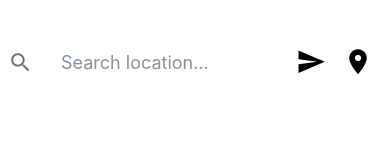
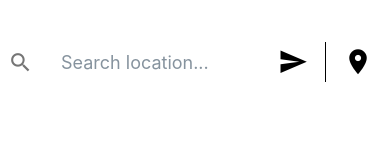
Before and after one commit to blevrel/Weather-app, a React Native app: screen / in a window 390 px wide. Shown: the top 160 px of the page. Built offline with nearby package versions, Linux system fonts and the light colour scheme.

Commit message:
feat (searchBar): add separation bar between searchbar and geolocation button

```diff
--- a/App.tsx
+++ b/App.tsx
@@ -14,6 +14,7 @@ const weather_proj: () => React.JSX.Element = () => {
 				<View style={styles.topbar}>
 					<SearchbarComponent></SearchbarComponent>
 					<SearchIconComponent></SearchIconComponent>
+					<View style={styles.separationBar}></View>
 					<GeolocationComponent></GeolocationComponent>
 				</View>
 				<TabNavigationContainer />
@@ -26,6 +27,7 @@ const weather_proj: () => React.JSX.Element = () => {
 const styles = StyleSheet.create({
 	container: { flex: 1 },
 	topbar: { flexDirection: "row", paddingTop: 30, alignItems: "center" },
+	separationBar: { height: 40, width: 1, backgroundColor: "black" },
 });
 
 export default weather_proj;
--- a/components/Geolocation.tsx
+++ b/components/Geolocation.tsx
@@ -28,7 +28,6 @@ const GeolocationComponent: React.FC<{}> = () => {
 const styles = StyleSheet.create({
 	container: {
 		padding: 17,
-		backgroundColor: "white",
 	},
 	disabled: {
 		opacity: 0.2,
--- a/components/SearchIcon.tsx
+++ b/components/SearchIcon.tsx
@@ -1,4 +1,4 @@
-import { TouchableOpacity, View } from "react-native";
+import { TouchableOpacity, StyleSheet, View } from "react-native";
 import MaterialCommunityIcons from "react-native-vector-icons/MaterialCommunityIcons";
 import searchCityName from "../utils/SearchCityName";
 import { AppContextType } from "../types/AppContextType";
@@ -8,7 +8,7 @@ import { AppContext } from "../contexts/AppContext";
 const SearchIconComponent = ({}) => {
 	const appContext: AppContextType = useContext(AppContext);
 	return (
-		<View>
+		<View style={styles.container}>
 			<TouchableOpacity onPress={() => searchCityName(appContext)}>
 				<MaterialCommunityIcons name="send" size={30}></MaterialCommunityIcons>
 			</TouchableOpacity>
@@ -16,4 +16,6 @@ const SearchIconComponent = ({}) => {
 	);
 };
 
+const styles = StyleSheet.create({ container: { padding: 17 } });
+
 export default SearchIconComponent;
```
